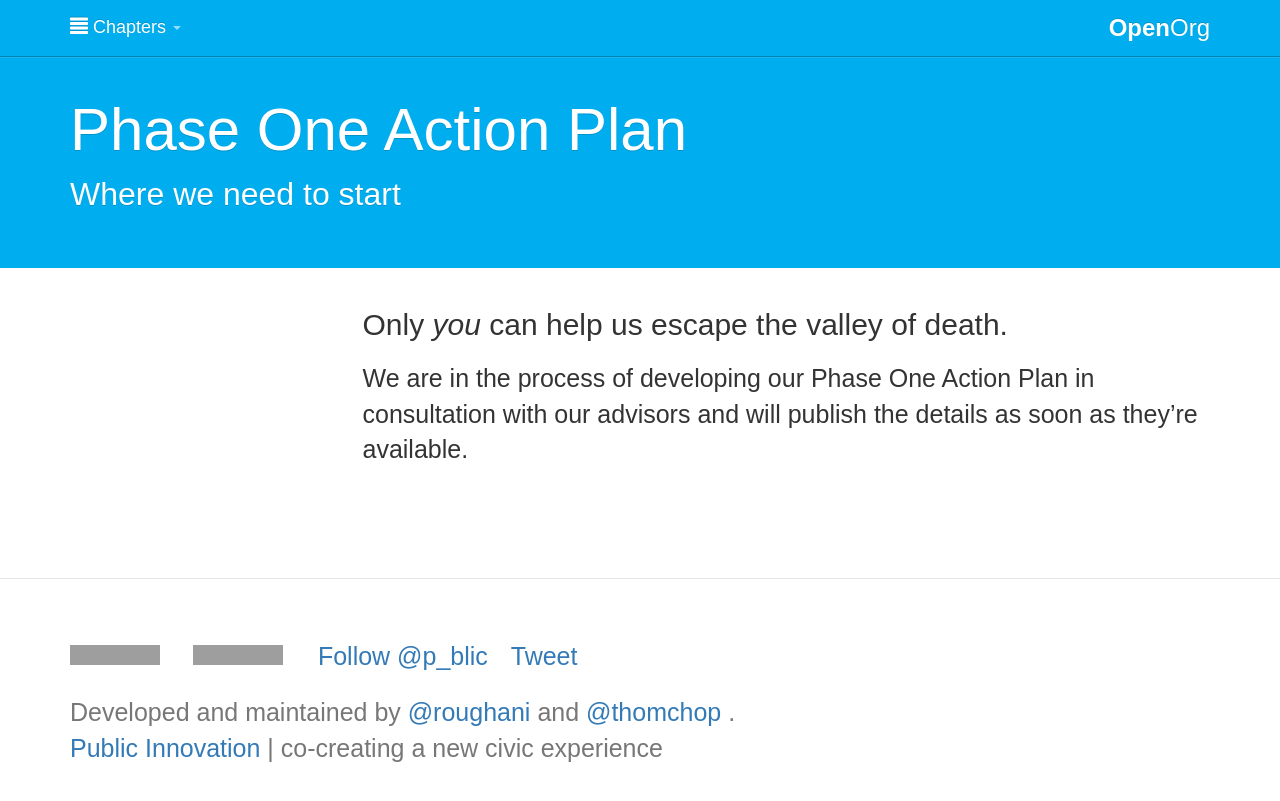
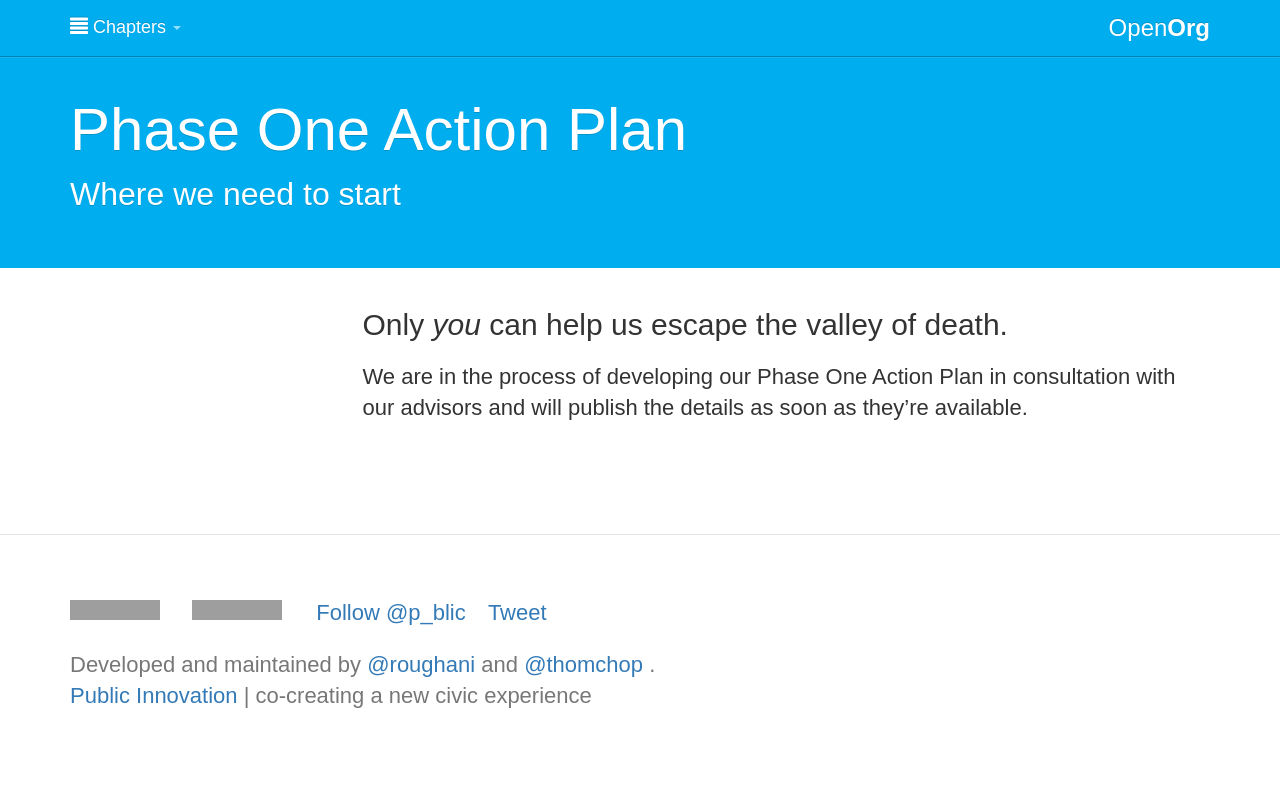
Before and after one commit to publicinnovation/openorg, a Jekyll site: the page built from chapters/6_phase-one-action-plan.md, in a window 1280 px wide. Shown: the top 801 px of the page. Built offline with Jekyll 4.4.1, drawn with Linux system fonts in a browser that asks for light colours; nearby versions of some CDN libraries; Markdown is read by kramdown in place of the engine named in the settings; comment, search, counter and statistics services are not loaded; grey boxes are pictures that could not be loaded.

Commit message:
change openorg branding, reduce body text size

```diff
--- a/_includes/topbar-nav.html
+++ b/_includes/topbar-nav.html
@@ -52,7 +52,7 @@
     <ul class="nav navbar-nav navbar-right">
       <li>
         <h3 class="navbar-text">
-          <strong>Open</strong>Org
+          Open<strong>Org</strong>
         </h3>
       </li>
     </ul>
--- a/css/custom.css
+++ b/css/custom.css
@@ -1,6 +1,6 @@
 body {
   font-family: "freight-display-pro", sans-serif;
-  font-size: 2.5em;
+  font-size: 2.2em;
 }
 
 h1, h2, h3, h4, h5, h6 {
```
